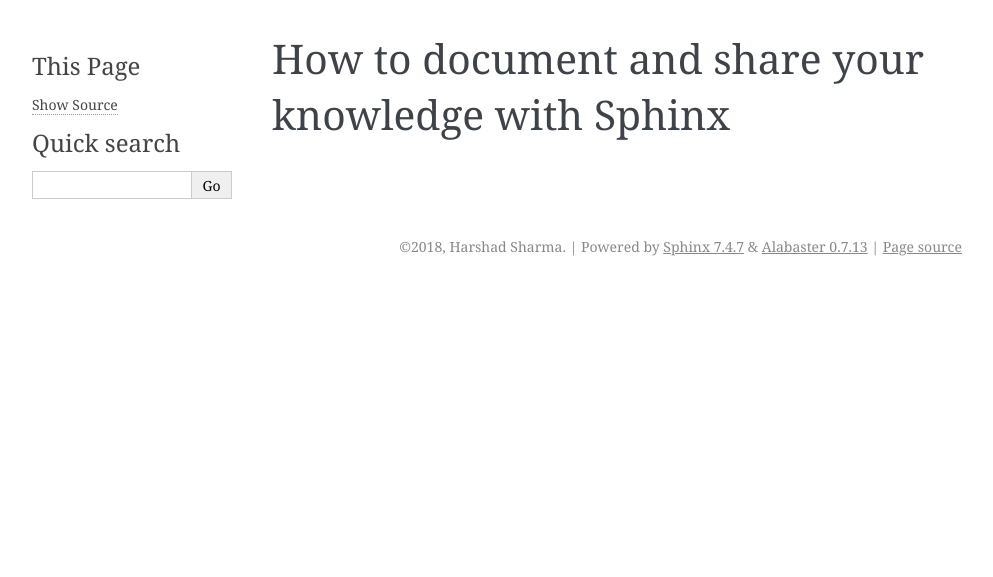
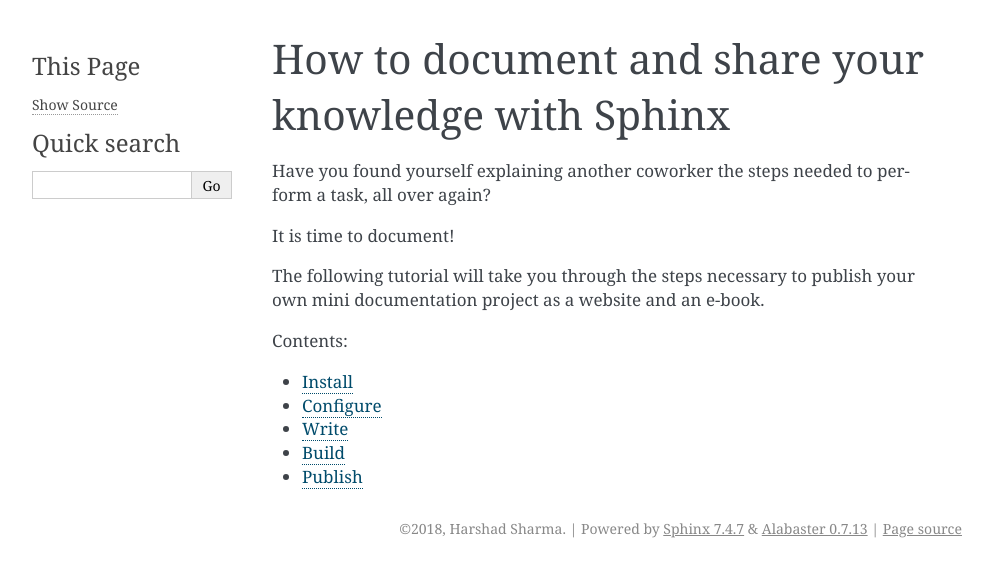
Before and after one commit to hiway/begin-sphinx-docs, a Sphinx documentation site: the page built from source/index.rst, in a window 1280 px wide. Shown: the top 577 px of the page, without its empty margins (148-1141 px from the left). Built offline with Sphinx 7.4.7, drawn with Linux system fonts in a browser that asks for light colours.

Commit message:
Add stub files for overall layout of the tutorial

```diff
--- /dev/null
+++ b/source/build.rst
@@ -0,0 +1,2 @@
+Build
+=====
--- /dev/null
+++ b/source/configure.rst
@@ -0,0 +1,2 @@
+Configure
+=========
--- a/source/index.rst
+++ b/source/index.rst
@@ -1,7 +1,23 @@
 How to document and share your knowledge with Sphinx
 ====================================================
+
+Have you found yourself explaining another coworker
+the steps needed to perform a task,
+all over again?
+
+It is time to document!
+
+The following tutorial will take you through
+the steps necessary to publish your own
+mini documentation project as a website and an e-book.
 
 
 .. toctree::
    :maxdepth: 2
    :caption: Contents:
+
+   install
+   configure
+   write
+   build
+   publish
--- /dev/null
+++ b/source/install.rst
@@ -0,0 +1,2 @@
+Install
+=======
--- /dev/null
+++ b/source/publish.rst
@@ -0,0 +1,2 @@
+Publish
+=======
--- /dev/null
+++ b/source/write.rst
@@ -0,0 +1,2 @@
+Write
+=====
```
